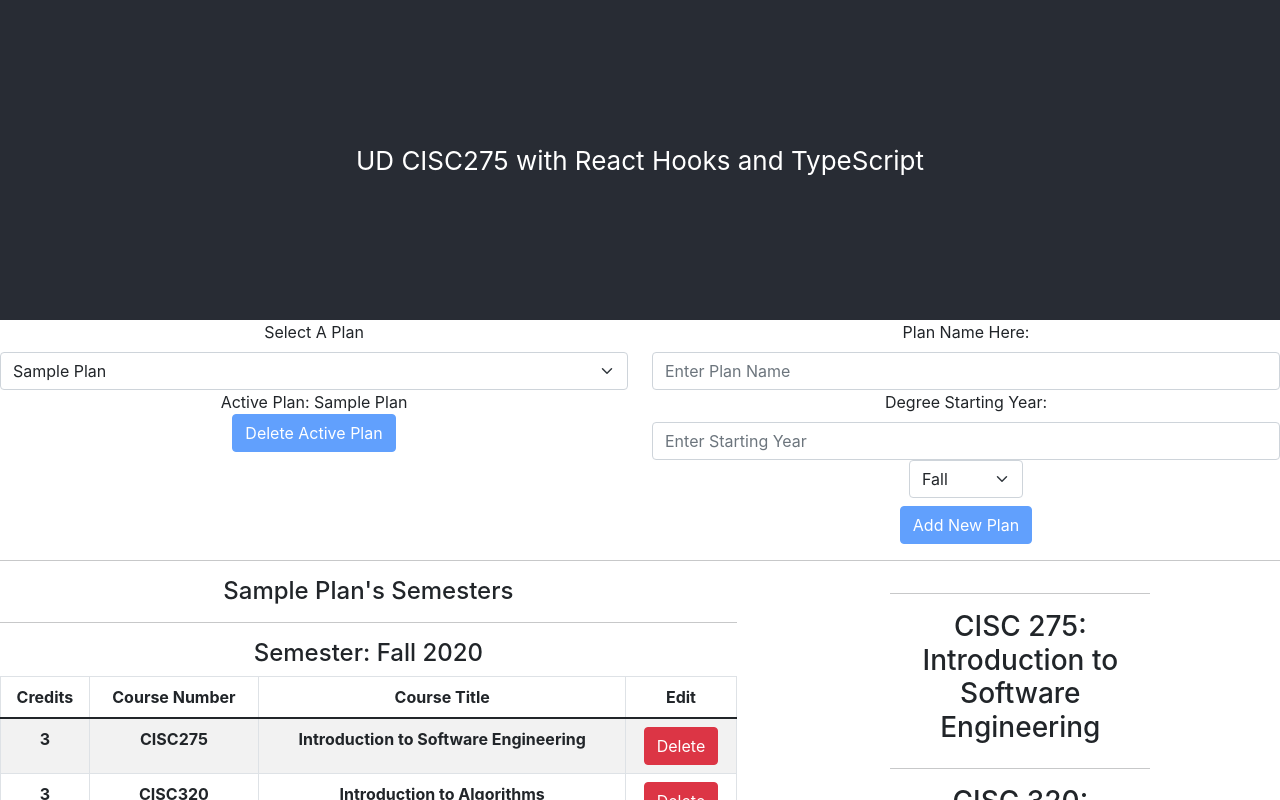
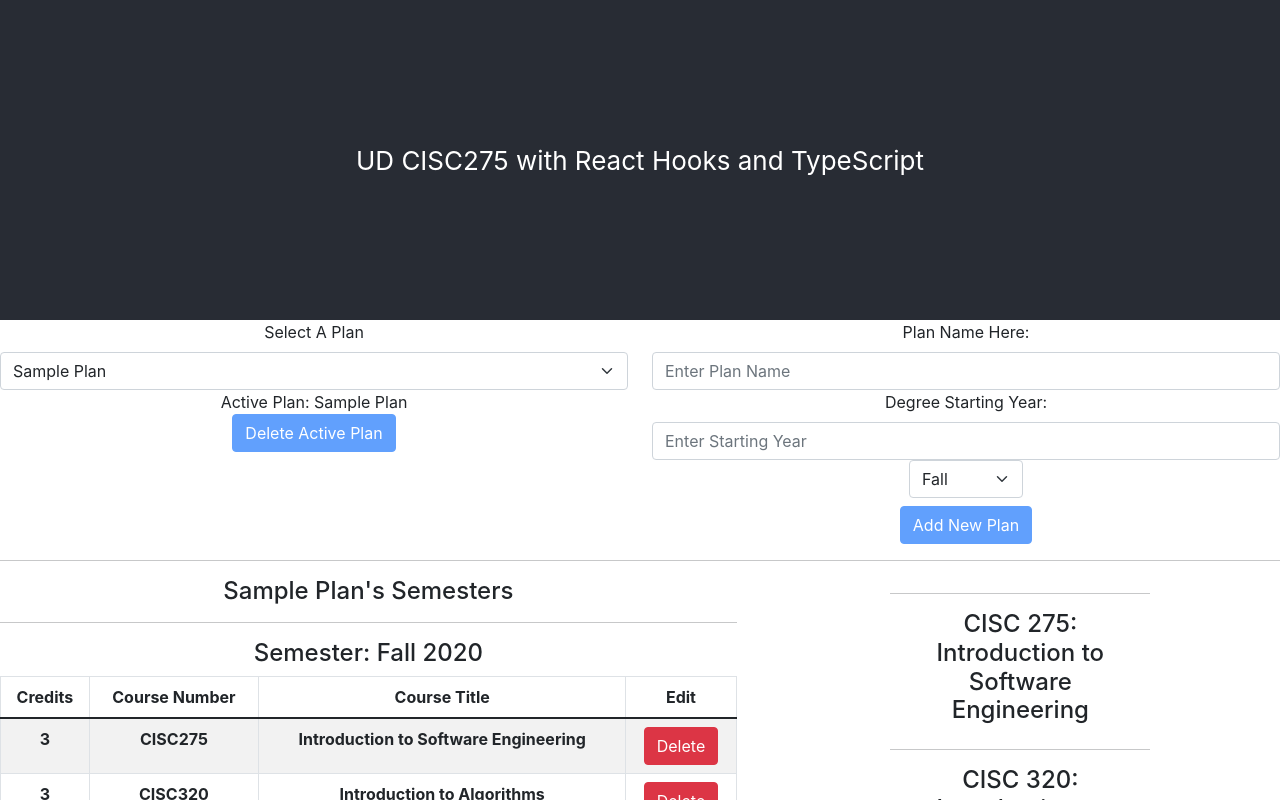
Before and after one commit to UD-CISC275-S22/cis-scheduler-team-2, a React (Create React App) app: page / in a window 1280 px wide. Shown: the top 800 px of the page. Built offline with nearby package versions, Linux system fonts and the light colour scheme.

Commit message:
Resized size of course pool text

```diff
--- a/src/components/CourseView.tsx
+++ b/src/components/CourseView.tsx
@@ -17,18 +17,18 @@ export function CourseView({ course }: { course: Course }): JSX.Element {
                     <Row>
                         <Col>
                             <Row>
-                                <h3
+                                <h4
                                     onClick={flipVis}
                                     style={{ cursor: "pointer" }}
                                 >
                                     {course.department} {course.courseCode}:{" "}
                                     {course.title}
-                                </h3>
+                                </h4>
                             </Row>
                             <Row>
                                 <Col>
                                     {descriptionVis && (
-                                        <h4>({course.credits} credits)</h4>
+                                        <h5>({course.credits} credits)</h5>
                                     )}
                                 </Col>
                             </Row>
```
